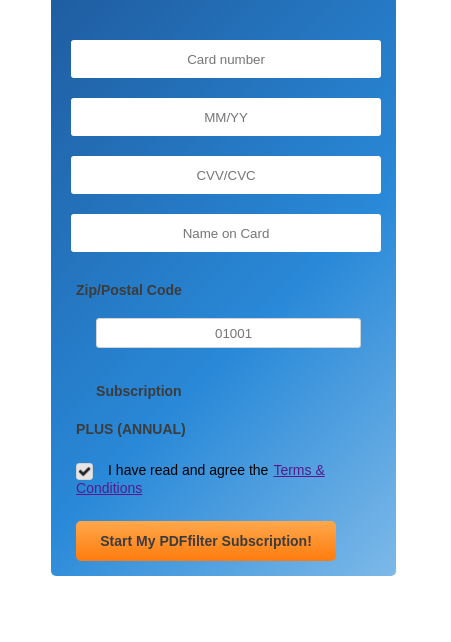
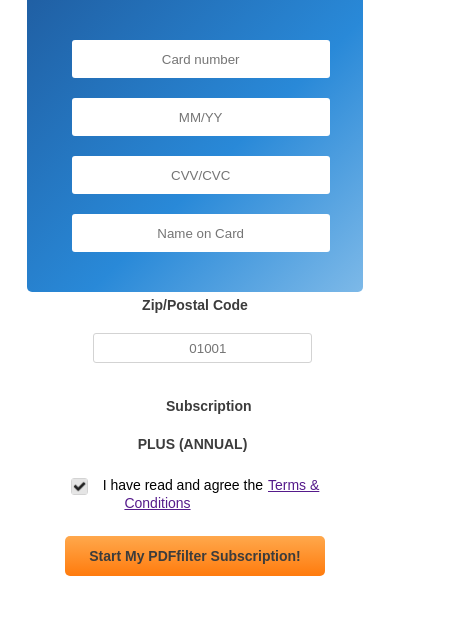
Before and after one commit to DenysZhurbin/project, a plain HTML site: page index.html in a window 390 px wide. Shown: the part 202-844 px from the top of the page, 451 px wide, since content can reach past the window. Drawn offline with Linux system fonts and the light colour scheme.

Commit message:
Fixed errors with fixed width and height, eliminated the problem of block breaking in case of overflow with content.

```diff
--- a/css/style.css
+++ b/css/style.css
@@ -20,8 +20,6 @@ h1 {
 .payment-form {
     position: relative;
     width: 541px;
-    height: 462px;
-    background: url(../img/credit-card-bg.png) top center no-repeat;
 }
 
 .form-input {
@@ -109,19 +107,29 @@ h1 {
 
 /* Вторая часть формы */
 
-.payment-agreement {
-    margin: 192px 0 0 25px;
+.payment-form__section {
     font-family: Arial;
     font-size: 14px;
+    height: 265px;
+    margin-bottom: 20px;
 }
 
-.payment-agreement p {
+.payment-form__section p {
     color: #3c3c3c;
     font-weight: bold;
     margin: 14px 0 25px 0;
 }
 
+.form-control {
+
+}
+
+.credit-card-style {
+    background: url(../img/credit-card-bg.png) top center no-repeat;
+}
+
 .form-zip-postal-code {
+    padding: 0 0 0 30px;
     font-weight: bold;
     color: #3c3c3c;
 
@@ -207,7 +215,7 @@ h1 {
 
 
 .form-input--text {
-    padding: 15px 0 0 0;
+    padding: 15px 0 0 30px;
 }
 
 .clear  {
@@ -218,7 +226,7 @@ h1 {
 
 .payment-widget__custom-methods {
     float: left;
-    width: 325px;
+    width: 300px;
     /*background: lightgrey;*/
 
 }
@@ -248,8 +256,8 @@ h1 {
 }
 
 .paypal-button-wrap {
+    padding-bottom: 35px;
     width: 220px;
-    height: 156px;
     border: solid 1px lightgrey;
     margin: 10px 0 0 95px;
     border-radius: 3px;
@@ -269,7 +277,7 @@ h1 {
     font-size: 17px;
     font-weight: bold;
     color: #3c3c3c;
-    margin: 23px 0px 0px 30px;
+    margin: 23px 30px 0px 30px;
 }
 
 .effect-for-buttons:hover {
@@ -320,24 +328,24 @@ h1 {
 }
 
 @media screen and (max-width: 768px) {
-    /*.payment-widget__methods {
-        margin: 0 auto;
-        width: 540px;
-        height: 660px;
-    }*/
 
     .payment-widget__custom-methods {
         display: none;
+    }
+
+    .supported-credit-cards {
+        text-align: center;
     }
 
     .payment-widget__methods {
         width: auto;
     }
 
-    .payment-form {
+    .credit-card-style {
+        height: auto;
         max-width: 90%;
         margin: 0 auto;
-        padding: 0;
+        padding: 0 25px 40px;
         border-radius: 5px;
         background: #1e5799; /* Old browsers */
         background: -moz-linear-gradient(-45deg, #1e5799 0%, #2989d8 61%, #7db9e8 100%); /* FF3.6-15 */
@@ -354,22 +362,35 @@ h1 {
     }
 
     .payment-form {
-        width: 80%;
+        width: 100%;
         height: auto;
     }
 
-    .payment-agreement {
-        margin: 25px 25px 0 25px;
+    .payment-form__section {
+        text-align: center;
     }
 
-    .payment-agreement p {
-        margin: 0px 255px 25px 0;
+    .form-zip-postal-code {
+        max-width: 65%;
+        text-align: center;
+        display: inline-block;
+        padding: 0;
+    }
+
+    .payment-form__section p {
+        margin: 0px 5px 25px 0;
     }
 
     .form-checkbox {
-        float: left;
-        width: 375px;
         padding: 15px 0px 15px 0px;
+        text-align: center;
+        float: none;
     }
 
 }
+
+.clearfix::after {
+    content: "";
+    display: table;
+    clear: both;
+}
--- a/index.html
+++ b/index.html
@@ -13,6 +13,7 @@
                 <div class="payment-widget__methods">
                     <div class="payment-widget__credit-card">
                         <form id="payment-form" class="payment-form">
+                            <div class="payment-form__section credit-card-style">
                                 <div class="supported-credit-cards">
                                     <div class="supported-credit-cards-list">
                                         <div class="supported-credit-cards-list__item"><!--__item не актуален без родителя-->
@@ -28,12 +29,15 @@
                                             <span class="icon icon--american-expsess"></span>
                                         </div>
                                     </div>
+                                </div>
+                                <div class="input form-control">
                                     <input class="form-input form-input--card-number" tabindex="1" type="text" placeholder="Card number" maxlength="16">
                                     <input class="form-input form-input--card-expiration-date" tabindex="2" type="text" placeholder="MM/YY" maxlength="5">
                                     <input class="form-input form-input--cvv" tabindex="3" type="text" placeholder="CVV/CVC" maxlength="3">
                                     <input class="form-input form-input--full-name" tabindex="4" type="text" placeholder="Name on Card">
                                 </div>
-                            <div class="payment-agreement">
+                            </div>
+                            <div class="payment-form__section">
                                 <div class="form-zip-postal-code">
                                     <label>
                                         <span>Zip/Postal Code</span> <input class="form-input form-input--zip-postal-code" type="text" placeholder="01001">
```
Lines whose indentation alone changed are shown as unchanged.
